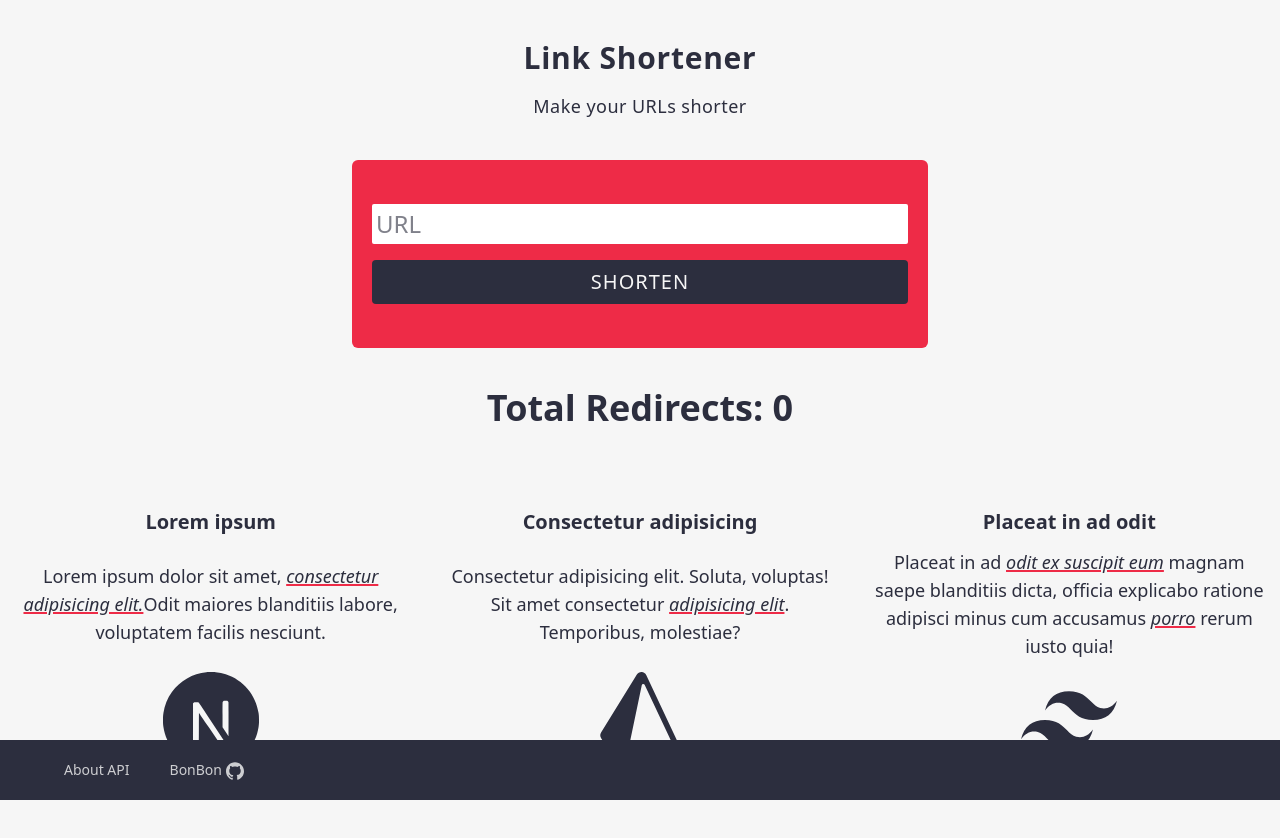
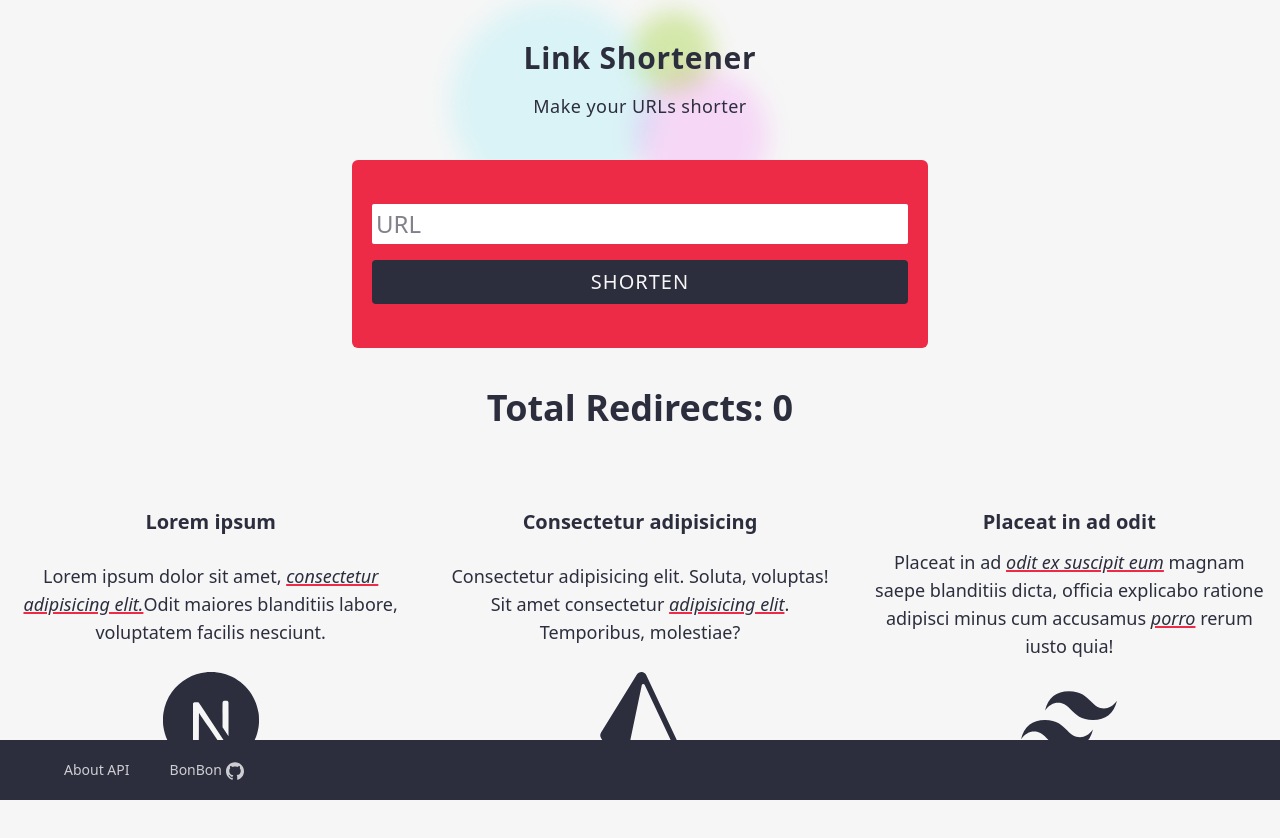
Before and after one commit to B0nBun/LinkShortener, a Next.js app: page / in a window 1280 px wide. Shown: the top 838 px of the page. Built offline with nearby package versions, Linux system fonts and the light colour scheme; no server answers; the database is empty.

Commit message:
feat: animated blurred blobs on the index header

```diff
--- a/pages/index.tsx
+++ b/pages/index.tsx
@@ -1,13 +1,11 @@
 import type { GetServerSideProps, NextPage } from 'next'
 import Head from 'next/head'
-import React, { useEffect, useState } from 'react'
+import React, { useCallback, useEffect, useState } from 'react'
 import { SiPrisma, SiTailwindcss, SiNextdotjs } from 'react-icons/si'
 import DataSource from '../datasource'
 import isUrlValid from '../utils/url-validator'
 
 // TODO: Courusel
-// TODO: Captcha? Just for UI though
-// TODO: Try making randomly generated animation (e.g. blurry bubbles on the header background)
 // TODO: Add actual text instead of placeholders
 interface Section {
     icon : JSX.Element,
@@ -87,7 +85,6 @@ const Home: NextPage<Props> = ({ totalRedirects }) => {
     const [error, setError] = useState('')
     const [url, setUrl] = useState('');
     const tweenedRedirects = useTweening(progress => Math.round(progress * totalRedirects), 500)
-
     const handleSubmit = (e : React.FormEvent<HTMLFormElement>) => {
         if (!isUrlValid(url)) {
             e.preventDefault()
@@ -103,12 +100,21 @@ const Home: NextPage<Props> = ({ totalRedirects }) => {
             <link rel="icon" href="/favicon.ico" />
         </Head>
         <div className="flex flex-col items-center body-wrapper child:max-w-xl">
-            <header className="flex flex-col items-center gap-4 py-10">
-                <h1 className="text-center font-bold tracking-wide">Link Shortener</h1>
-                <h3 className="text-center tracking-wide">Make your URLs shorter</h3>
+            <header className="flex flex-col items-center gap-4 py-10 relative">
+                <div className="absolute h-full w-full top-0 left-0  child:rounded-full child:blur-md child:absolute child:mix-blend-multiply child:opacity-50 child:animate-blob">
+                    <div className="w-32 h-32 bg-[#ffc1ff] -bottom-6 -right-8" style={{
+                        animationDelay : '1500ms'
+                    }}/>
+                    <div className="w-48 h-48 bg-[#c4f9ff] top-0 -left-10" style={{
+                        animationDelay : '4000ms'
+                    }}/>
+                    <div className="w-20 h-20 bg-[#b9e260] top-0 right-8" />
+                </div>
+                <h1 className="text-center font-bold tracking-wide z-10">Link Shortener</h1>
+                <h3 className="text-center tracking-wide z-10">Make your URLs shorter</h3>
             </header>
             <span className="self-start empty:h-0 h-[2em] px-5 overflow-y-hidden transition-[height] text-red rounded-sm">{error}</span>
-            <form onSubmit={handleSubmit} method="POST" action="/add/" className="flex tablet:text-xl flex-col items-center gap-4 bg-red tablet:rounded-md w-full py-10 px-5 tablet:py-11 tablet:px-5">
+            <form onSubmit={handleSubmit} method="POST" action="/add/" className="z-10 flex tablet:text-xl flex-col items-center gap-4 bg-red tablet:rounded-md w-full py-10 px-5 tablet:py-11 tablet:px-5">
                 <div className="text-lg w-full relative">
                     {/* Placeholder opacity doesn't work for some reason  */}
                     <input
--- a/tailwind.config.js
+++ b/tailwind.config.js
@@ -49,11 +49,29 @@ module.exports = {
           '100%' : {
             opacity : 1
           }
+        },
+        blob : {
+          '0%' : {
+            transform : 'scale(1) translate(0%, 0%)'
+          },
+          '25%' : {
+            transform : 'scale(1.1) translate(-20%, 5%)',
+          },
+          '50%' : {
+            transform : 'scale(1) translate(-15%, 15%)',
+          },
+          '75%' : {
+            transform : 'scale(0.9) translate(10%, -5%)'
+          },
+          '100%' : {
+            transform : 'scale(1) translate(0%, 0%)'
+          },
         }
       },
       animation : {
         sectionfadein : 'sectionfadein .5s ease-in-out 1',
-        fadein : 'fadein .3s ease-in-out 1'
+        fadein : 'fadein .3s ease-in-out 1',
+        blob : 'blob 10s ease-in-out infinite'
       }
     },
   },
```
